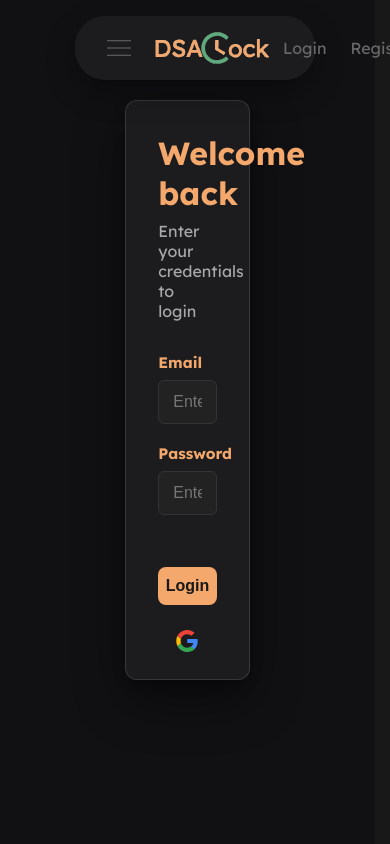
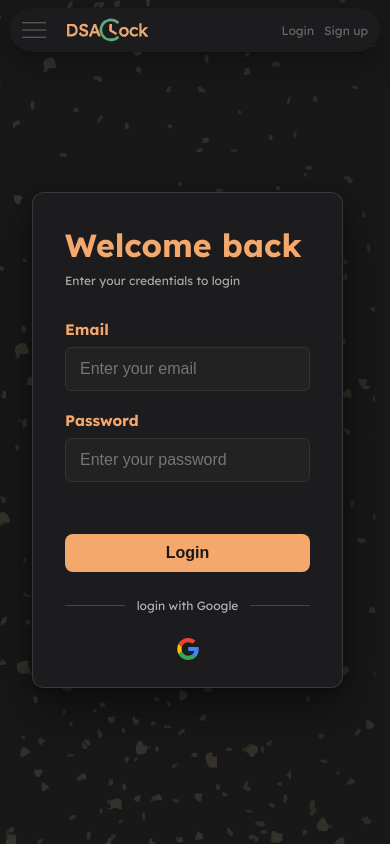
Before and after one commit to atanu2005-ai/DSAClock, a React (Vite) app in the folder frontend/: page /login in a window 390 px wide. Built offline with nearby package versions, Linux system fonts and the light colour scheme.

Commit message:
feat(frontend): initial responsive styling for mobile devices

```diff
--- a/frontend/src/App.css
+++ b/frontend/src/App.css
@@ -5,14 +5,14 @@
 }
 
 .navbar {
-  height: 64px;
-  width: calc(100% - 150px);
+  height: 58px;
+  width: calc(100% - 24px);
   max-width: 1450px;
 
-  padding: 0 32px;
+  padding: 0 16px;
 
   position: fixed;
-  top: 16px;
+  top: 8px;
   left: 50%;
   transform: translateX(-50%);
 
@@ -141,12 +141,8 @@
   color: #f5a86c;
 }
 
-main {
-  padding: 112px 32px 64px;
-}
-
 .hero {
-  min-height: calc(100vh - 64px);
+  min-height: calc(100dvh - 64px);
 
   display: flex;
   flex-direction: column;
@@ -160,14 +156,14 @@ main {
   margin: 0 0 16px;
 
   color: #f5a86c;
-  font-size: 4rem;
+  font-size: clamp(2rem, 8vw, 4rem);
 }
 
 .hero p {
   margin: 0;
 
   color: #cfcfcf;
-  font-size: 1.2rem;
+  font-size: clamp(0.95rem, 3vw, 1.2rem);
   line-height: 1.8;
 }
 
@@ -179,6 +175,7 @@ main {
 
 .start-buttons {
   display: flex;
+  flex-wrap: wrap;
   justify-content: center;
   margin-bottom: 32px;
   gap: 16px;
@@ -216,7 +213,12 @@ main {
 /*registration from styling*/
 
 .auth-page {
-  min-height: calc(100vh - 64px);
+  min-height: 100vh;
+
+  background-image: url("/homebg2.svg");
+  background-size: cover;
+  background-position: center;
+  background-repeat: no-repeat;
 
   display: flex;
   justify-content: center;
@@ -226,7 +228,9 @@ main {
 }
 
 .auth-card {
-  width: 40%;
+  width: 100%;
+  max-width: 480px;
+  margin-top: 36px;
   padding: 32px;
 
   border: 1px solid rgba(255, 255, 255, 0.12);
@@ -306,6 +310,29 @@ main {
   background-color: #66bb88;
   transform: translateY(-3px);
   box-shadow: 0 6px 18px rgba(102, 187, 136, 0.25);
+}
+
+.auth-card span {
+  display: block;
+  font-size: 12px;
+  color: #aeb4b6;
+}
+
+.auth-divider {
+  display: flex;
+  margin-top: 26px;
+  align-items: center;
+  gap: 12px;
+  color: #888;
+  font-size: 12px;
+}
+
+.auth-divider::before,
+.auth-divider::after {
+  content: "";
+  flex: 1;
+  height: 1px;
+  background: #444;
 }
 
 .auth-card .google-button {
@@ -417,6 +444,9 @@ main {
 
 .problem-list {
   display: flex;
+  box-sizing: border-box;
+  max-width: 1120px;
+  /*padding: 0 60px;*/
   margin-top: 30px;
   flex-direction: column;
   gap: 12px;
@@ -434,10 +464,10 @@ main {
   justify-content: space-between;
   align-items: center;
 
-  border: none;
+  border: 1px solid #101010;
   border-radius: 28px;
 
-  background: #1C1C1F;
+  background: #292929;
 
   box-shadow:
           0 16px 40px rgba(0, 0, 0, 0.32),
@@ -464,7 +494,7 @@ main {
 
 /* Skeleton card */
 .skeleton-card {
-  padding: 14px 18px;
+  padding: 16px 20px;
 
   display: flex;
   align-items: center;
@@ -536,7 +566,7 @@ main {
 
 .problem-details {
   max-width: 900px;
-  min-height: calc(100vh - 64px);
+  min-height: 100vh;
   position: relative;
   display: flex;
   flex-direction: column;
@@ -658,10 +688,11 @@ main {
 }
 
 .problem-details button {
+  width: 100%;
+  max-width: 400px;
   display: block;
-  width: fit-content;
   margin: auto auto 20px;
-  padding: 14px 140px;
+  padding: 14px 20px;
 
   background-color: #f5a86c;
   color: #181818;
@@ -669,7 +700,7 @@ main {
   border: none;
   border-radius: 8px;
 
-  font-size: 1.5rem;
+  font-size: 1.1rem;
   font-weight: bold;
   cursor: pointer;
 
@@ -1387,3 +1418,52 @@ main {
   color: #66bb88;
   font-weight: 600;
 }
+
+/*===================
+MOBILE STYLING
+=====================*/
+@media (max-width: 600px) {
+  .logo img {
+    width: 105px;
+    height: auto;
+    margin-top: 5%;
+  }
+  .navbar {
+    width: calc(100% - 20px);
+    height: 44px;
+    padding: 0 12px;
+  }
+
+  .logo img {
+    width: 100px;
+  }
+
+  .nav-links {
+    gap: 10px;
+  }
+
+  .nav-links a {
+    font-size: 12px;
+  }
+
+  .auth-card p {
+    font-size: 12px;
+  }
+  .auth-card button:hover {
+    transform: none;
+    background-color: #F5A86C;
+    color: #181818;
+    box-shadow: none;
+  }
+
+  .hero-buttons:hover {
+    background-color: #F5A86C;
+    color: #181818;
+    transform: none;
+    box-shadow: none;
+  }
+
+  main {
+    padding: 112px 32px 64px;
+  }
+}
--- a/frontend/src/components/Navbar.jsx
+++ b/frontend/src/components/Navbar.jsx
@@ -100,7 +100,7 @@ function Navbar() {
                     ) : (
                         <>
                             <Link to="/login">Login</Link>
-                            <Link to="/register">Register</Link>
+                            <Link to="/register">Sign up</Link>
                         </>
                     )}
 
--- a/frontend/src/pages/Login.jsx
+++ b/frontend/src/pages/Login.jsx
@@ -89,6 +89,10 @@ function Login() {
 
                     <button type="submit">Login</button>
 
+                    <div className={"auth-divider"}>
+                        <span>login with Google</span>
+                    </div>
+
                     <button className={"google-button"}
                     onClick={() => {
                         window.location.href =
--- a/frontend/src/pages/Problems.jsx
+++ b/frontend/src/pages/Problems.jsx
@@ -24,9 +24,9 @@ function Problems() {
                 const response = await fetch(
                     "http://localhost:8080/api/problems",
                     {
-                        headers: {
-                            Authorization: `Bearer ${savedToken}`
-                        }
+                        headers: savedToken
+                            ? { Authorization: `Bearer ${savedToken}` }
+                            : {}
                     }
                 );
 
@@ -95,6 +95,7 @@ function Problems() {
                 />
 
             </div>
+            <hr className={"card-divider"}/>
 
                 <div className="problem-list">
                     {loading ? (
--- a/frontend/src/pages/Register.jsx
+++ b/frontend/src/pages/Register.jsx
@@ -97,8 +97,11 @@ function Register() {
                         />
                     </div>
 
-                    <button type="submit">Create Account</button>
+                    <button type="submit">Sign up</button>
 
+                    <div className={"auth-divider"}>
+                        <span>Sign up with Google</span>
+                    </div>
                     <button className={"google-button"}
                             onClick={() => {
                                 window.location.href =
```
